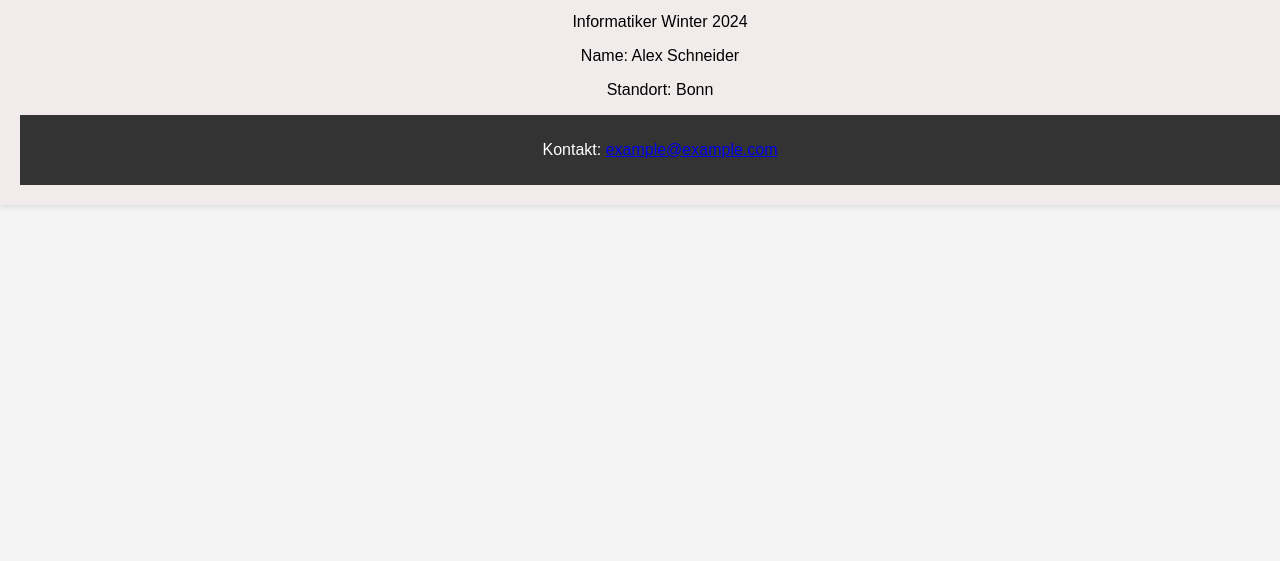
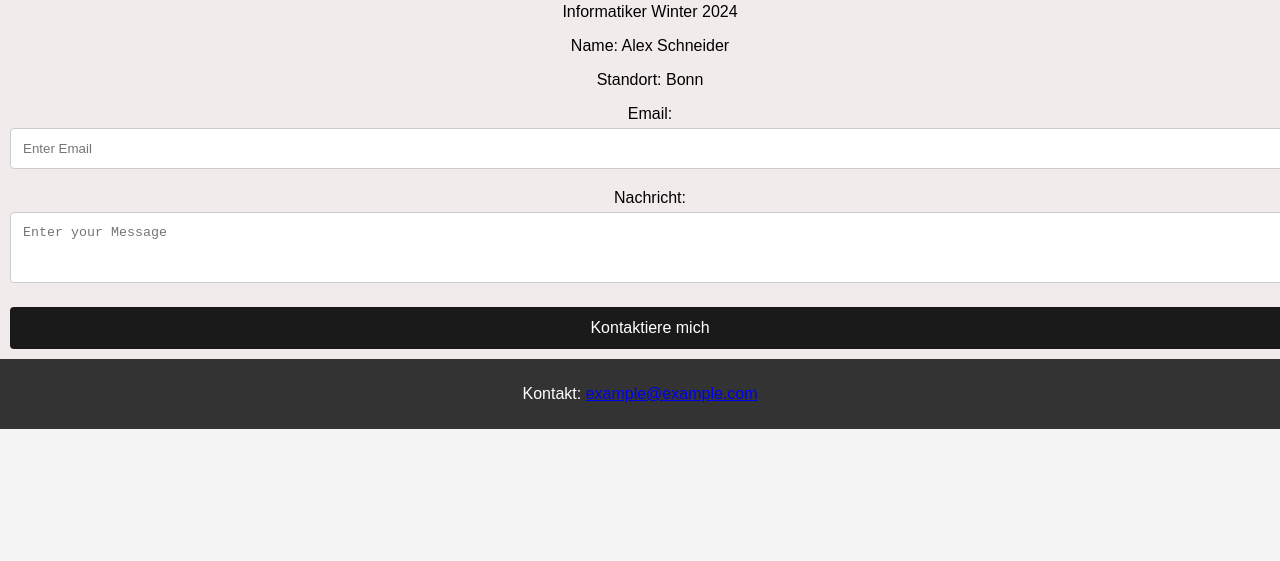
Before and after one commit to SchneiderA/EKS, a plain HTML site: page index.html in a window 1280 px wide. Shown: the part 239-800 px from the top of the page. Drawn offline with Linux system fonts and the light colour scheme.

Commit message:
body angepasst

```diff
--- a/index.html
+++ b/index.html
@@ -23,7 +23,18 @@
       <p class="lead">Name: Alex Schneider</p>
       <p class="lead">Standort: Bonn</p>
 
-
+      <form class="mt-4">
+        <div class="form-group">
+        <label for="email">Email:</label>
+        <input type="email" class="form-control" id="email" placeholder="Enter Email">
+        </div>
+        <div class="form-group">
+        <label for="message">Nachricht:</label>
+        <textarea class="form-control" id="message" rows="3" placeholder="Enter your Message"></textarea>
+        </div>
+        <button type="submit" class="btn btn-primary btn-block">Kontaktiere mich</button>
+        </form>
+        </div>
 
     <!--footer-->
     <footer>
--- a/style.css
+++ b/style.css
@@ -1,10 +1,10 @@
 body {
     font-family: Arial, sans-serif;
-    margin: 0;
-    padding: 0;
-    background-color: #f4f4f4;
+    margin: 0; /* Kein Abstand an den Rändern */
+    padding: 0; /* Kein innerer Abstand */
+    background-color: #f4f4f4; /* Hintergrundfarbe */
+    overflow-x: hidden; /* Verhindert horizontales Scrollen */
 }
-
 header {
     background-color: #333;
     color: white;
@@ -18,11 +18,38 @@ nav a {
     text-decoration: none;
 }
 
+.form-group {
+    margin-bottom: 20px; /* Abstand zwischen den Form-Gruppen */
+}
+
+.form-control {
+    width: 100%; /* Volle Breite */
+    padding: 12px; /* Innenabstand */
+    margin-top: 5px; /* Abstand über den Eingabeelementen */
+    border: 1px solid #ccc; /* Rahmen */
+    border-radius: 4px; /* Abgerundete Ecken */
+    box-sizing: border-box; /* Padding und Border in die Breite einbeziehen */
+}
+
+.btn {
+    background-color: #191a19; /* Hintergrundfarbe für den Button */
+    color: white; /* Textfarbe für den Button */
+    padding: 12px; /* Innenabstand */
+    border: none; /* Kein Rahmen */
+    border-radius: 4px; /* Abgerundete Ecken */
+    cursor: pointer; /* Zeiger-Cursor */
+    width: 100%; /* Volle Breite */
+    font-size: 16px; /* Schriftgröße */
+}
+
+.btn:hover {
+    background-color: #45a049; /* Dunklere Farbe beim Hover */
+}
 
 
 .container {
     width: 100%;
-    padding: 20px;
+    padding: 10px;
     background-color: #f1ebeb;
     box-shadow: 0 2px 5px rgba(0, 0, 0, 0.1);
     text-align: center;
```
Also changed, not shown: about.html (+2 -1 lines).
